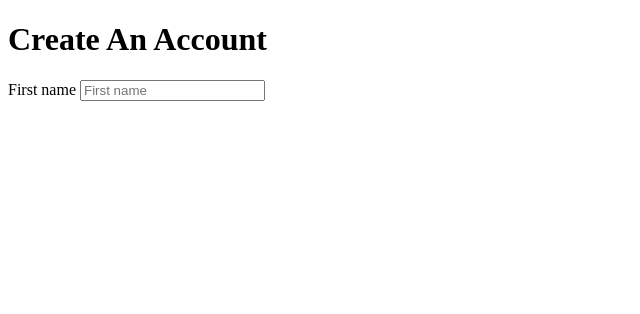
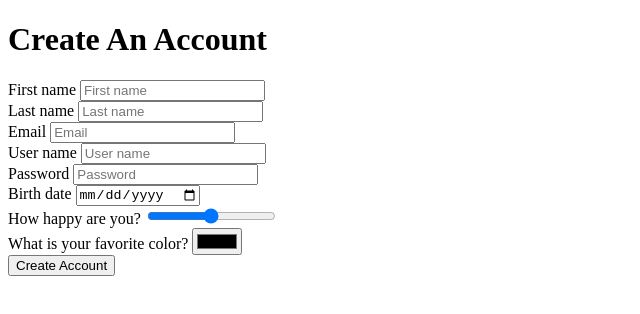
Before and after one commit to wannabemountainking/htmlcss_nomad, a plain HTML site: page assignment_4.html in a window 1280 px wide. Shown: the whole page, without its empty margins (0-640 px from the left). Drawn offline with Linux system fonts and the light colour scheme.

Commit message:
assignment_4 진행중

```diff
--- a/assignment_4.html
+++ b/assignment_4.html
@@ -7,10 +7,50 @@
   </head>
   <body>
     <h1>Create An Account</h1>
-    <form>
-      <label for="firstName">First name
-        <input type="text" id="firstName" placeholder="First name" />
-      </label>
+    <form id="accountForm">
+      <div>
+        <label for="firstNameInput">First name
+          <input type="text" id="firstNameInput" placeholder="First name" />
+        </label>
+      </div>
+      <div>
+        <label for="lastNameInput">Last name
+          <input type="text" id="lastNameInput" placeholder="Last name" />
+        </label>
+      </div>
+      <div>
+        <label for="emailInput">Email
+          <input type="email" id="emailInput" placeholder="Email" required />
+        </label>
+      </div>
+      <div>
+        <label for="userNameInput">User name
+          <input type="text" id="userNameInput" placeholder="User name" />
+        </label>
+      </div>
+      <div>
+        <label for="passwordInput">Password
+          <input type="password" id="passwordInput" minlength="8" maxlength="12" placeholder="Password" required />
+        </label>
+      </div>
+      <div>
+        <label for="birthdayInput">Birth date
+          <input type="date" id="birthdayInput" placeholder="Birth date" />
+        </label>
+      </div>
+      <div>
+        <label for="howHappyAreYouInput">How happy are you?
+          <input type="range" id="howHappyAreYouInput" placeholder="How happy are you?" />
+        </label>
+      </div>
+      <div>
+        <label for="whatIsYourFavColorInput">What is your favorite color?
+          <input type="color" id="whatIsYourFavColorInput" placeholder="What is your favorite color?" />
+        </label>
+      </div>
+      <div>
+        <input type="submit" value="Create Account">
+      </div>
     </form>
   </body>
 </html>
```
